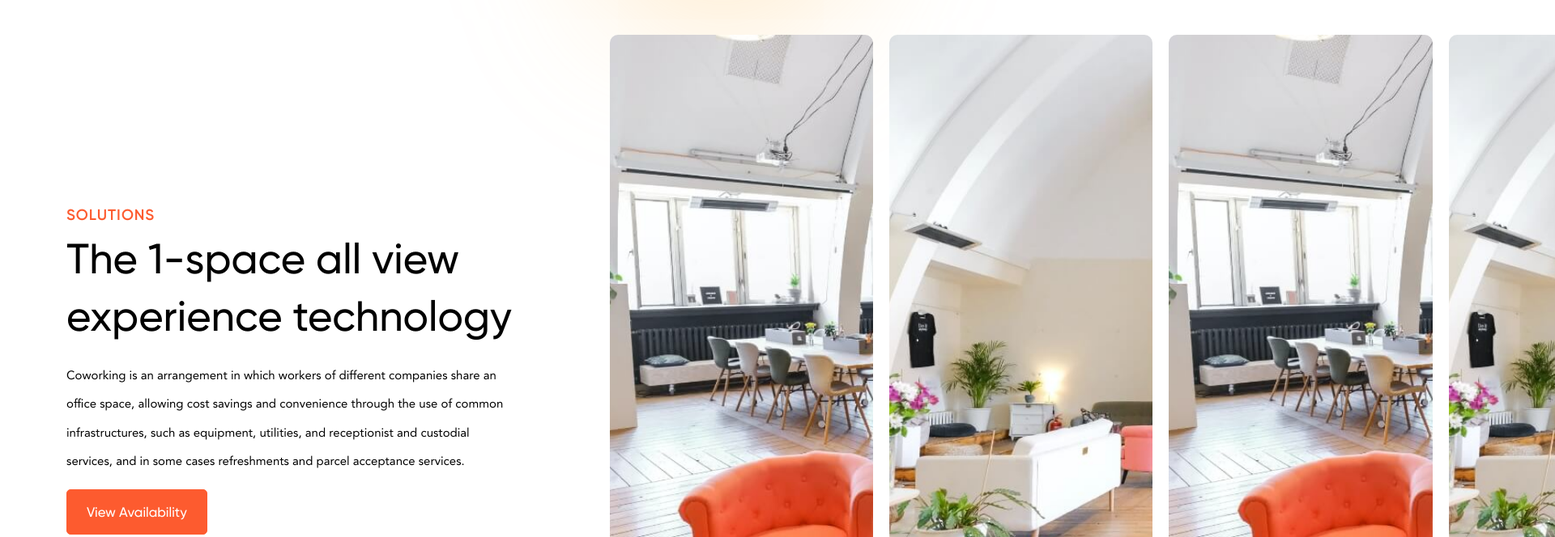
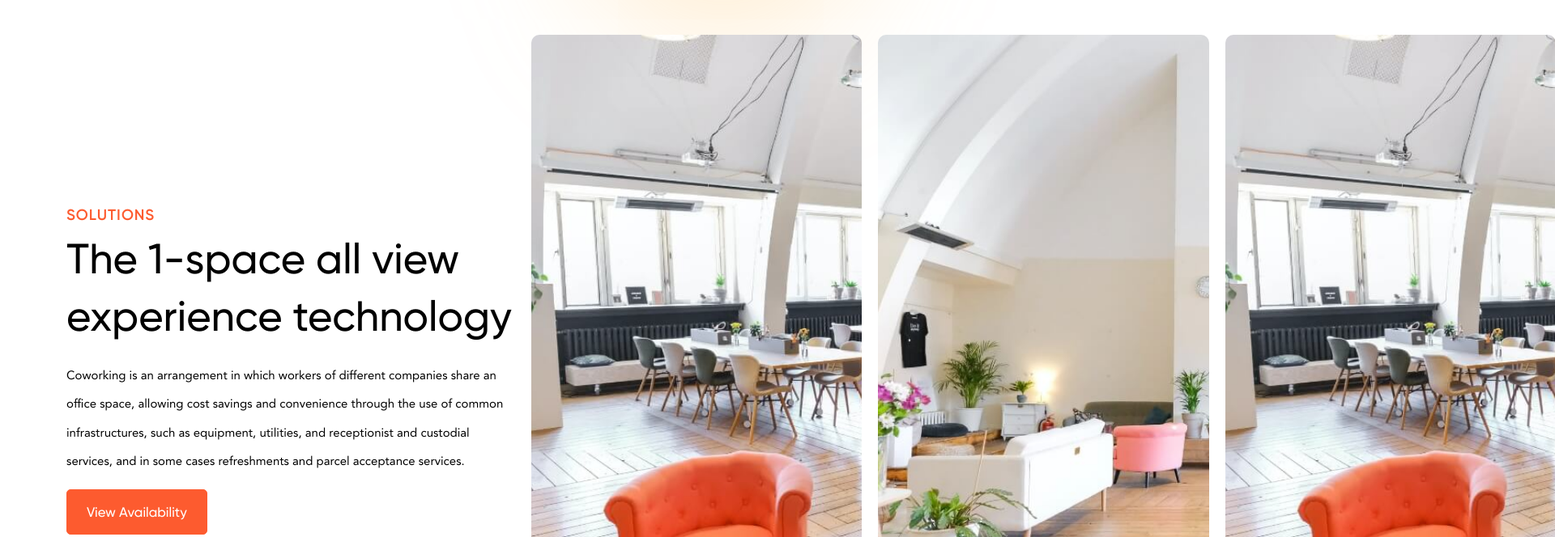
Before and after one commit to SondosSamii/Coworking-Space, a plain HTML site: page index.html in a window 1280 px wide. Shown: the part 2177-2841 px from the top of the page at 81% size, 1920 px wide, since content can reach past the window. Drawn offline with nearby package versions, Linux system fonts and the light colour scheme.

Commit message:
Delete commented code and Fix 'Carousel' in small screens

```diff
--- a/style/_media-queries.scss
+++ b/style/_media-queries.scss
@@ -310,6 +310,7 @@
                 ". carousel";
             grid-template-columns: 55% 45%;
             column-gap: calc($gutter/ 2);
+            justify-items: start;
 
             .main-btn {
                 margin: unset;
@@ -429,8 +430,8 @@
 
     .solutions {
         .solutions-grid {
-            grid-template-columns: 50% 40%;
-            column-gap: 10%;
+            grid-template-columns: 50% 50%;
+            // column-gap: 10%;
         }
     }
 
--- a/style/main.scss
+++ b/style/main.scss
@@ -460,7 +460,6 @@ nav {
 
     .main-btn {
         grid-area: mainBtn;
-        // margin-top: $gutter;
         width: fit-content;
         padding-right: $gutter;
         padding-left: $gutter;
@@ -531,8 +530,6 @@ nav {
             "carousel"
             "btn";
         grid-template-columns: 100%;
-        // column-gap: 10%;
-        justify-items: start;
 
         .main-header {
             grid-area: header;
@@ -542,15 +539,10 @@ nav {
             grid-area: btn;
             width: fit-content;
             margin: auto;
-            // text-align: center;
         }
 
         .carousel-box {
             grid-area: carousel;
-            // overflow-x: hidden;
-            // margin-top: 20px;
-            // margin-bottom: 20px;
-            // margin-right: -50px;
 
             .item {
                 height: 500px;
```
Also changed, not shown: style/main.css, 1 other file.
